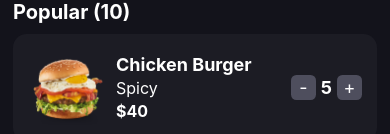
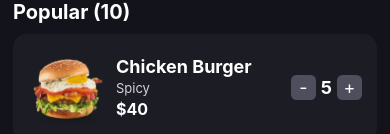
Before and after one commit to krepinnegga/AssessmentApp, a React Native app: screen / in a window 390 px wide. Shown: the part 707-841 px from the top of the page. Built offline with nearby package versions, Linux system fonts and the light colour scheme.

Commit message:
Chaned Description Text to match Figma

```diff
--- a/Components/FoodListing.tsx
+++ b/Components/FoodListing.tsx
@@ -89,8 +89,8 @@ const styles = StyleSheet.create({
     marginBottom: 3,
   },
   description: {
-    fontSize: 16,
-    color: 'white',
+    fontSize: 13,
+    color: '#DACFDB',
     marginBottom: 3,
   },
   price: {
```
